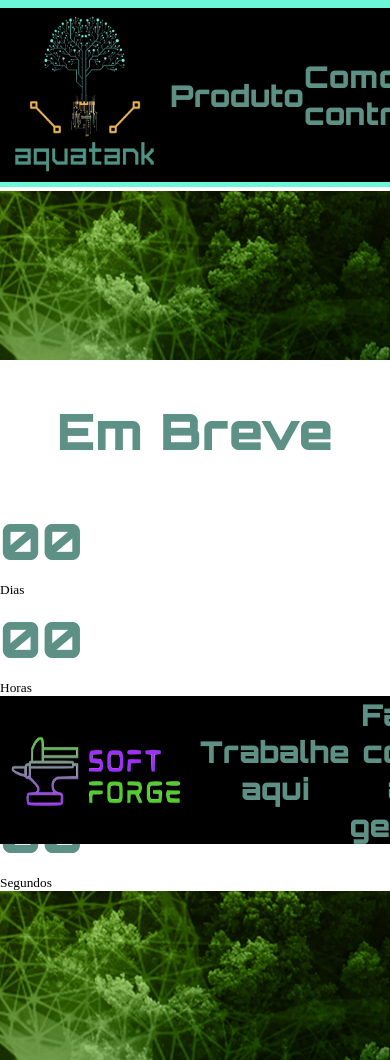
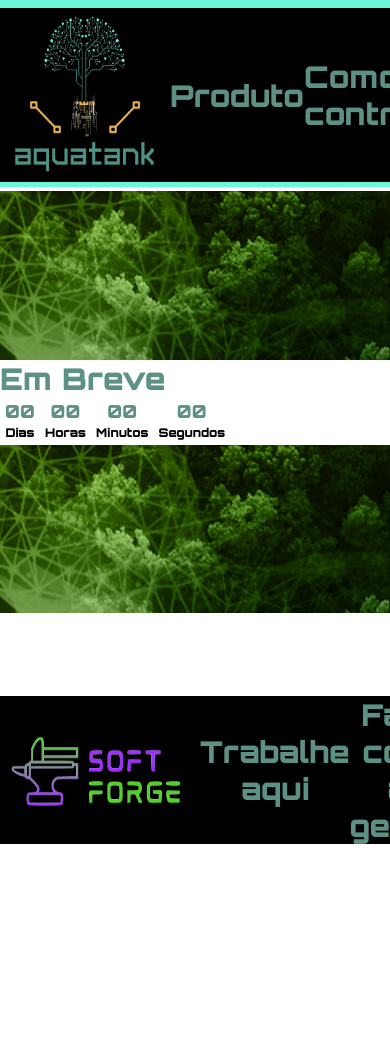
Before and after one commit to LilithGouveia/Sprint2-JS-2023, a plain HTML site: page pages/construcao.html in a window 390 px wide. Shown: the top 1060 px of the page. After the commit the page ends 844 px from the top, so only its background shows below. Drawn offline with Linux system fonts and the light colour scheme.

Commit message:
ainda na contrução css

```diff
--- a/css/construcao.css
+++ b/css/construcao.css
@@ -10,8 +10,9 @@ body{
   width: 100%;
   height: 100%;
   display: flex;
+  flex-wrap: wrap;
   align-self: flex-end;
-  flex-wrap: wrap;
+
 }
 
 h2{
@@ -74,12 +75,12 @@ main{
   flex-wrap: wrap;
 }
 
-main h2{
+/* main h2{
   font-size: 50px;
   width: 100%;
   text-align: center;
   margin: 10% 0%;
-}
+} */
 
 #faixa-matriz{
   display: flex;
@@ -87,6 +88,42 @@ main h2{
   background-repeat: repeat-x;
   background-image: url("../img/oxigenio.png");
   height: 20vh;
+}
+
+.contagem{
+  display: flex;
+  transform: scale(1);
+}
+
+.tempo{
+  display: flex;
+  flex-direction: column;
+  align-items: center;
+  justify-content: center;
+  margin: 15px;
+  font-family: 'Orbitron', sans-serif;
+}
+
+.tempo h2{
+  font-weight: bold;
+  font-size: 48px;
+  line-height: 1;
+  margin: 0 0 5px;
+}
+
+@media(max-width: 500px){
+  h1{
+    font-size: 48px;
+  }
+  .tempo{
+    margin: 5px;
+  }
+  .tempo h2{
+    font-size: 18px;
+  }
+  .tempo small{
+    font-size: 12px;
+  }
 }
 
 footer{
```
